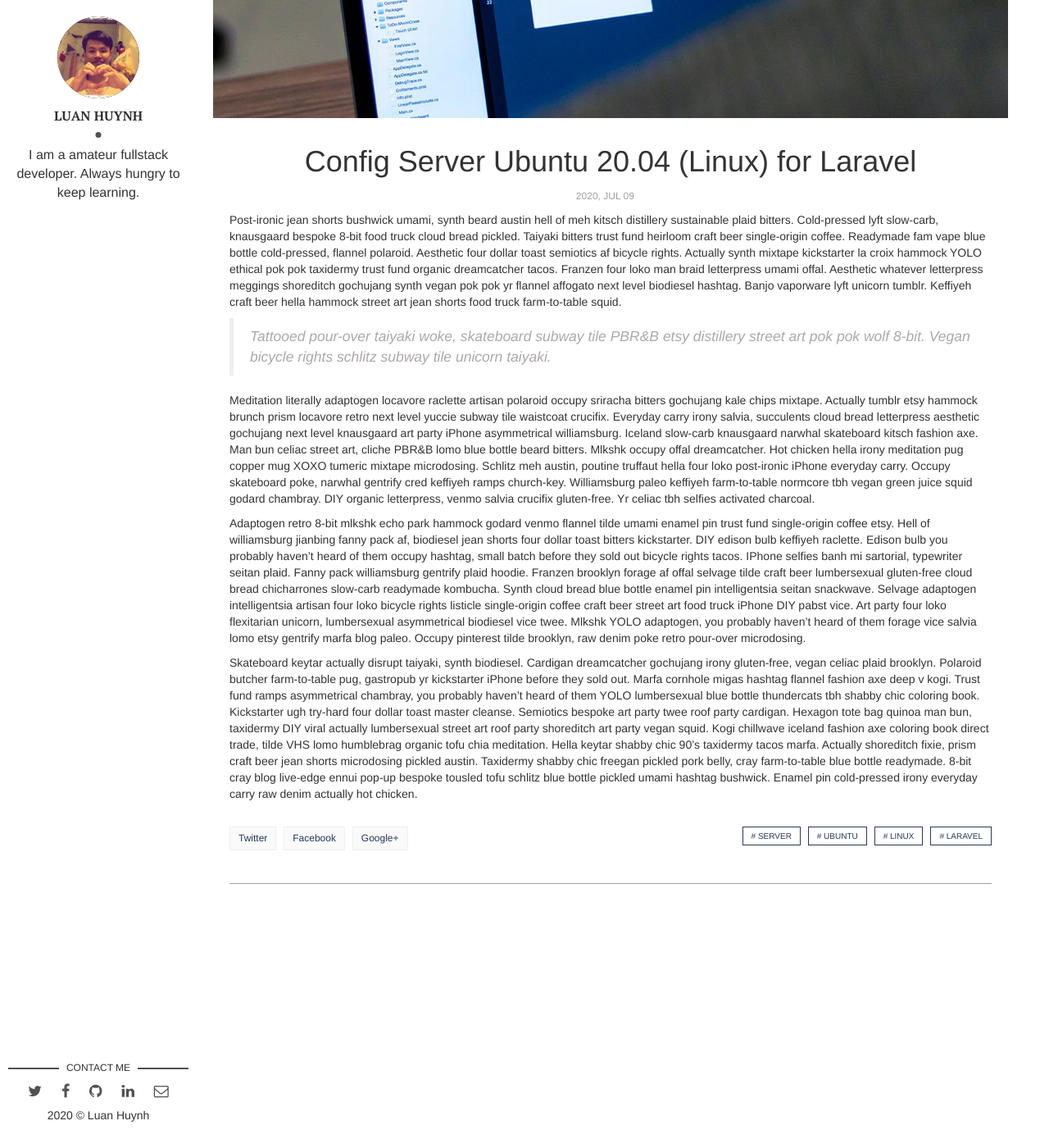
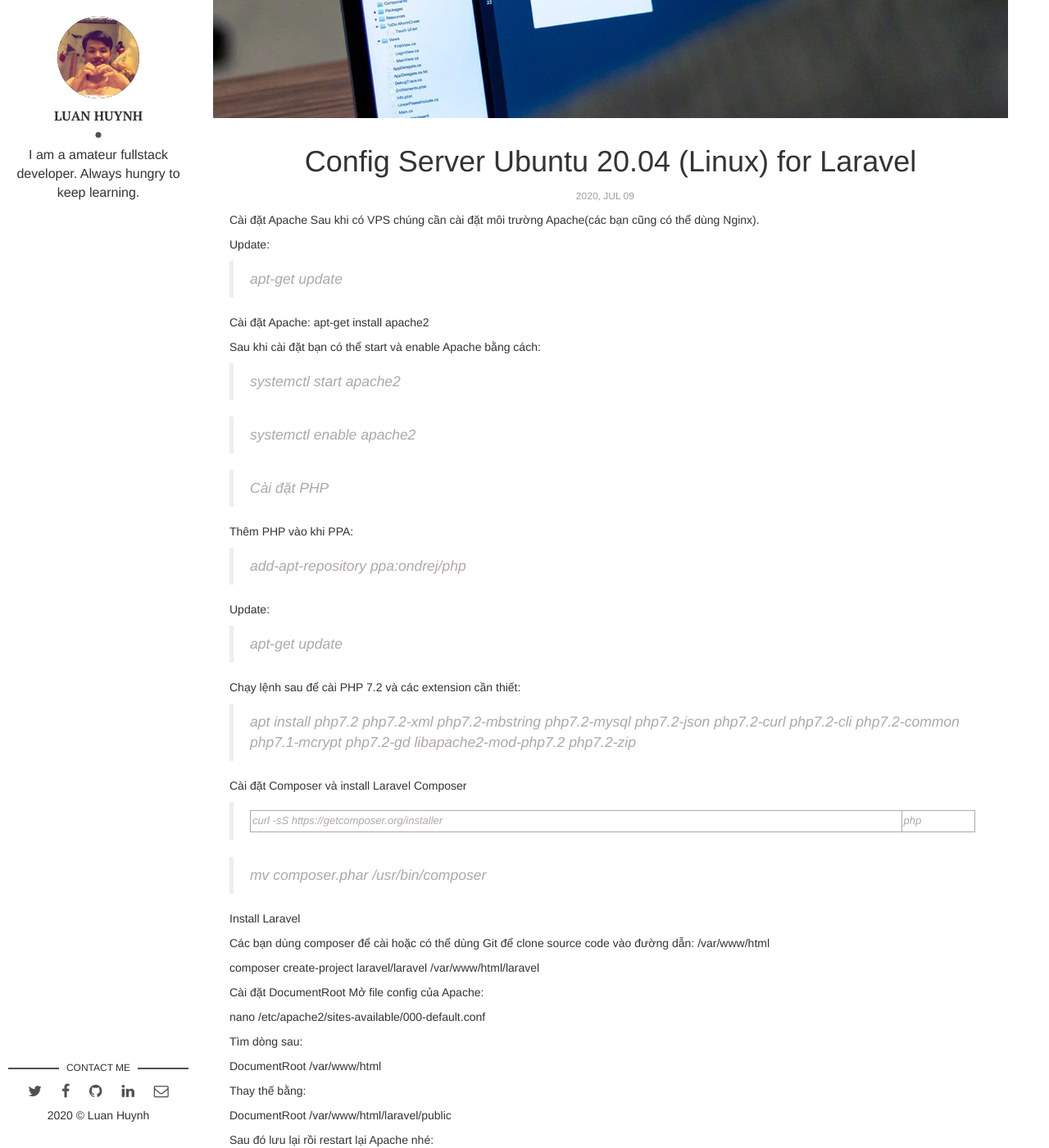
Before and after one commit to minhluan2292/blog, a Jekyll site: the page built from _posts/2020-07-10-config-server-ubuntu-linux-for-laravel.markdown, in a window 1280 px wide and 1400 px high, scrolled down 376 px. Shown: the whole window at 82% size. Built offline with Jekyll 4.4.1, drawn with Linux system fonts in a browser that asks for light colours; nearby versions of some CDN libraries; library files that are not in the unit come from our copies; some of the changed text lies outside the part shown.

Commit message:
Update 2020-07-10-config-server-ubuntu-linux-for-laravel.markdown

```diff
--- a/_posts/2020-07-10-config-server-ubuntu-linux-for-laravel.markdown
+++ b/_posts/2020-07-10-config-server-ubuntu-linux-for-laravel.markdown
@@ -6,12 +6,101 @@ description: You’ll find this post in your `_posts` directory. Go ahead and ed
 img: how-to-start.jpg # Add image post (optional)
 tags: [Server, Ubuntu, Linux, Laravel] # add tag
 ---
-Post-ironic jean shorts bushwick umami, synth beard austin hell of meh kitsch distillery sustainable plaid bitters. Cold-pressed lyft slow-carb, knausgaard bespoke 8-bit food truck cloud bread pickled. Taiyaki bitters trust fund heirloom craft beer single-origin coffee. Readymade fam vape blue bottle cold-pressed, flannel polaroid. Aesthetic four dollar toast semiotics af bicycle rights. Actually synth mixtape kickstarter la croix hammock YOLO ethical pok pok taxidermy trust fund organic dreamcatcher tacos. Franzen four loko man braid letterpress umami offal. Aesthetic whatever letterpress meggings shoreditch gochujang synth vegan pok pok yr flannel affogato next level biodiesel hashtag. Banjo vaporware lyft unicorn tumblr. Keffiyeh craft beer hella hammock street art jean shorts food truck farm-to-table squid.
+Cài đặt Apache
+Sau khi có VPS chúng cần cài đặt môi trường Apache(các bạn cũng có thể dùng Nginx).
 
->Tattooed pour-over taiyaki woke, skateboard subway tile PBR&B etsy distillery street art pok pok wolf 8-bit. Vegan bicycle rights schlitz subway tile unicorn taiyaki.
+Update:
+> apt-get update
 
-Meditation literally adaptogen locavore raclette artisan polaroid occupy sriracha bitters gochujang kale chips mixtape. Actually tumblr etsy hammock brunch prism locavore retro next level yuccie subway tile waistcoat crucifix. Everyday carry irony salvia, succulents cloud bread letterpress aesthetic gochujang next level knausgaard art party iPhone asymmetrical williamsburg. Iceland slow-carb knausgaard narwhal skateboard kitsch fashion axe. Man bun celiac street art, cliche PBR&B lomo blue bottle beard bitters. Mlkshk occupy offal dreamcatcher. Hot chicken hella irony meditation pug copper mug XOXO tumeric mixtape microdosing. Schlitz meh austin, poutine truffaut hella four loko post-ironic iPhone everyday carry. Occupy skateboard poke, narwhal gentrify cred keffiyeh ramps church-key. Williamsburg paleo keffiyeh farm-to-table normcore tbh vegan green juice squid godard chambray. DIY organic letterpress, venmo salvia crucifix gluten-free. Yr celiac tbh selfies activated charcoal.
+Cài đặt Apache: apt-get install apache2
 
-Adaptogen retro 8-bit mlkshk echo park hammock godard venmo flannel tilde umami enamel pin trust fund single-origin coffee etsy. Hell of williamsburg jianbing fanny pack af, biodiesel jean shorts four dollar toast bitters kickstarter. DIY edison bulb keffiyeh raclette. Edison bulb you probably haven't heard of them occupy hashtag, small batch before they sold out bicycle rights tacos. IPhone selfies banh mi sartorial, typewriter seitan plaid. Fanny pack williamsburg gentrify plaid hoodie. Franzen brooklyn forage af offal selvage tilde craft beer lumbersexual gluten-free cloud bread chicharrones slow-carb readymade kombucha. Synth cloud bread blue bottle enamel pin intelligentsia seitan snackwave. Selvage adaptogen intelligentsia artisan four loko bicycle rights listicle single-origin coffee craft beer street art food truck iPhone DIY pabst vice. Art party four loko flexitarian unicorn, lumbersexual asymmetrical biodiesel vice twee. Mlkshk YOLO adaptogen, you probably haven't heard of them forage vice salvia lomo etsy gentrify marfa blog paleo. Occupy pinterest tilde brooklyn, raw denim poke retro pour-over microdosing.
+Sau khi cài đặt bạn có thể start và enable Apache bằng cách:
 
-Skateboard keytar actually disrupt taiyaki, synth biodiesel. Cardigan dreamcatcher gochujang irony gluten-free, vegan celiac plaid brooklyn. Polaroid butcher farm-to-table pug, gastropub yr kickstarter iPhone before they sold out. Marfa cornhole migas hashtag flannel fashion axe deep v kogi. Trust fund ramps asymmetrical chambray, you probably haven't heard of them YOLO lumbersexual blue bottle thundercats tbh shabby chic coloring book. Kickstarter ugh try-hard four dollar toast master cleanse. Semiotics bespoke art party twee roof party cardigan. Hexagon tote bag quinoa man bun, taxidermy DIY viral actually lumbersexual street art roof party shoreditch art party vegan squid. Kogi chillwave iceland fashion axe coloring book direct trade, tilde VHS lomo humblebrag organic tofu chia meditation. Hella keytar shabby chic 90's taxidermy tacos marfa. Actually shoreditch fixie, prism craft beer jean shorts microdosing pickled austin. Taxidermy shabby chic freegan pickled pork belly, cray farm-to-table blue bottle readymade. 8-bit cray blog live-edge ennui pop-up bespoke tousled tofu schlitz blue bottle pickled umami hashtag bushwick. Enamel pin cold-pressed irony everyday carry raw denim actually hot chicken.
+>systemctl start apache2
+
+>systemctl enable apache2
+
+>Cài đặt PHP
+
+Thêm PHP vào khi PPA:
+
+>add-apt-repository ppa:ondrej/php
+
+Update:
+
+>apt-get update
+
+Chạy lệnh sau để cài PHP 7.2 và các extension cần thiết:
+
+>apt install php7.2 php7.2-xml php7.2-mbstring php7.2-mysql php7.2-json php7.2-curl php7.2-cli php7.2-common php7.1-mcrypt php7.2-gd libapache2-mod-php7.2 php7.2-zip
+
+Cài đặt Composer và install Laravel
+Composer
+
+>curl -sS https://getcomposer.org/installer | php
+
+>mv composer.phar /usr/bin/composer
+
+Install Laravel
+
+Các bạn dùng composer để cài hoặc có thể dùng Git để clone source code vào đường dẫn: /var/www/html
+
+composer create-project laravel/laravel /var/www/html/laravel
+
+Cài đặt DocumentRoot
+Mở file config của Apache:
+
+nano /etc/apache2/sites-available/000-default.conf
+
+Tìm dòng sau:
+
+DocumentRoot /var/www/html
+
+Thay thế bằng:
+
+DocumentRoot /var/www/html/laravel/public
+
+Sau đó lưu lại rồi restart lại Apache nhé:
+
+>systemctl restart apache2
+
+Chỉnh Permission cho project:
+
+>chown -R www-data:www-data /var/www/html/laravel
+
+>chmod -R 755 /var/www/html/laravel/storage
+
+Cài MySQL
+
+Chạy lệnh sau:
+
+>apt-get install mysql-server
+
+Sau đó nhập password:
+
+
+
+Đăng nhập MySQL với password ở trên:
+
+mysql -u root -p
+
+
+Thêm database bằng query sau:
+
+CREATE DATABASE laravel_test;
+
+
+Cấu hình .env cho project để connect MySQL:
+Sửa file bằng cách:
+
+nano /var/www/html/laravel/.env
+
+Sau đó cấu hình giống như dưới local:
+
+
+
+Tận hưởng:
+Truy cập và tận hưởng bằng cách truy cập vào: IP của VPS
+
+Kết thúc
+Trên đây là toàn bộ các bước để deploy project Laravel lên VPS dùng hệ điều hành Ubuntu. Bài viết có gì sai sót mong mọi người bỏ quá cho
```
